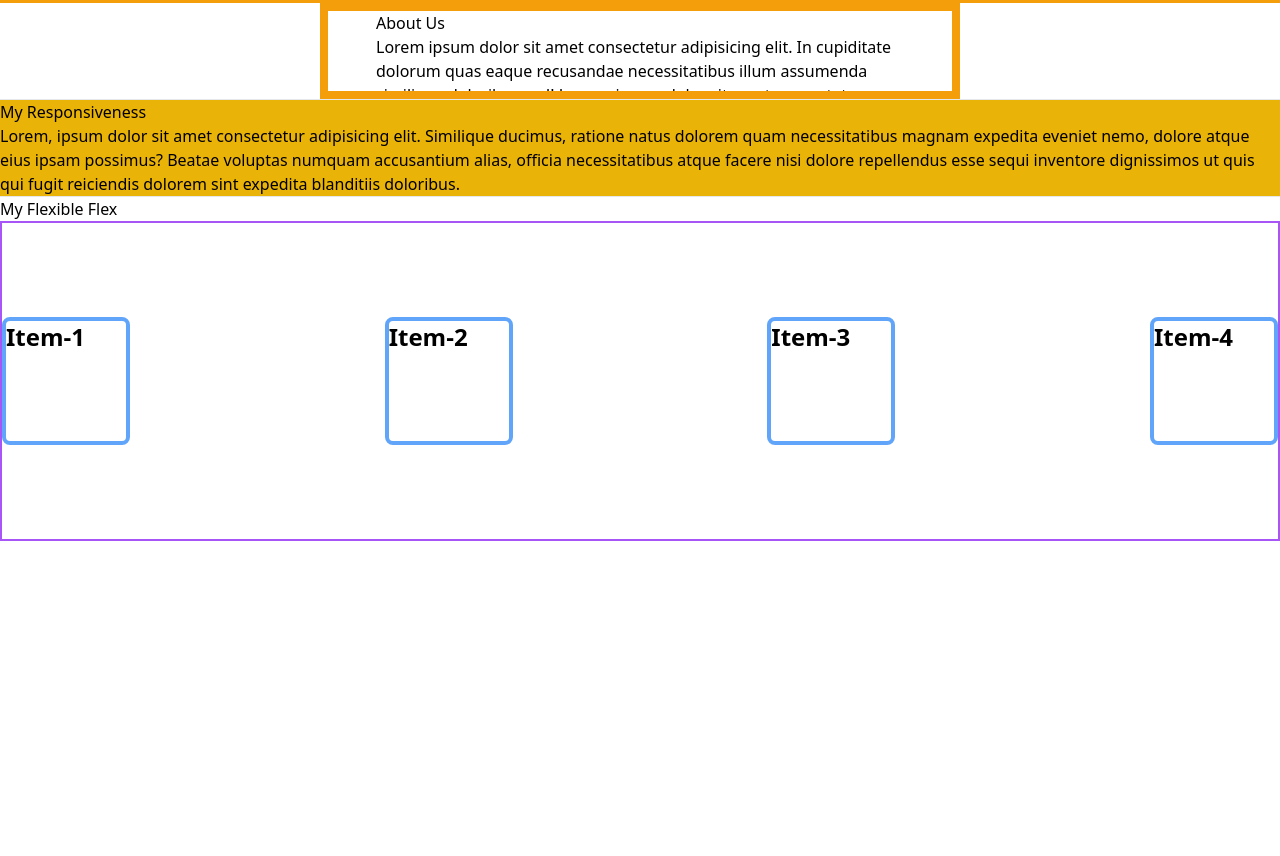
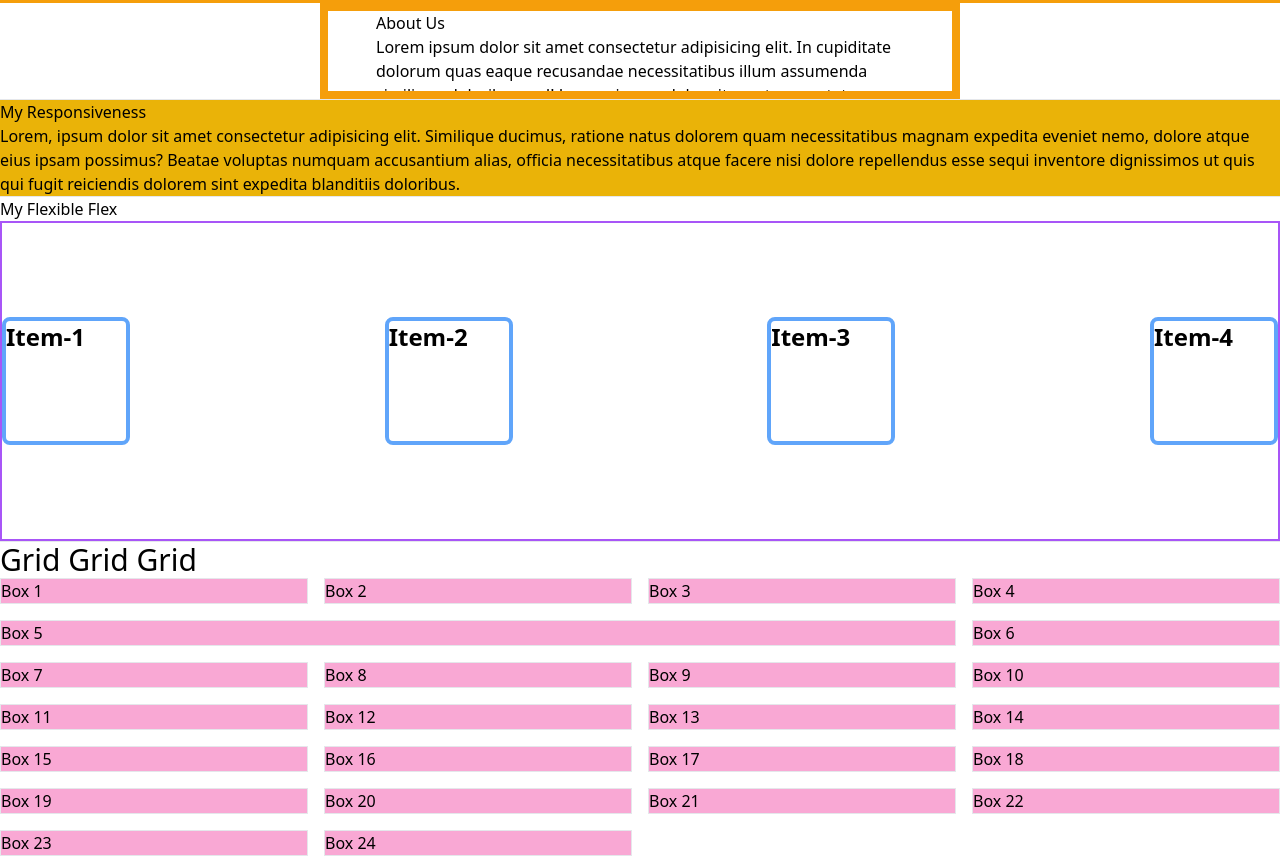
Before and after one commit to ashikur698/intro-to-tailwind, a plain HTML site: page index.html in a window 1280 px wide. Shown: the part 453-1309 px from the top of the page. Before the commit the page ends 994 px from the top, so only its background shows below. Drawn offline with nearby package versions, Linux system fonts and the light colour scheme.

Commit message:
Added Grid

```diff
--- a/index.html
+++ b/index.html
@@ -45,13 +45,43 @@
         <hr>
         <section>
             <h3>My Flexible Flex</h3>
-                <div class="h-80 border-2 border border-purple-500 md:flex md:justify-between gap-2 items-center">
+                <div class="h-80 overflow-scroll border-2 border border-purple-500 md:flex md:justify-between gap-2 items-center">
                     <div class="w-32 h-32 text-2xl font-bold border-4 border-blue-400 rounded-lg">Item-1</div>
                     <div class="w-32 h-32 text-2xl font-bold border-4 border-blue-400 rounded-lg">Item-2</div>
                     <div class="w-32 h-32 text-2xl font-bold border-4 border-blue-400 rounded-lg">Item-3</div>
                     <div class="w-32 h-32 text-2xl font-bold border-4 border-blue-400 rounded-lg">Item-4</div>
                 </div>
         </section>
+        <hr>
+        <section>
+            <h3 class="text-3xl">Grid Grid Grid</h3>
+            <div class="grid sm:grid-cols-2 md:grid-cols-3 lg:grid-cols-4 gap-4">
+                <div class="bg-pink-300 border border-rounded-md">Box 1</div>
+                <div class="bg-pink-300 border border-rounded-md">Box 2</div>
+                <div class="bg-pink-300 border border-rounded-md">Box 3</div>
+                <div class="bg-pink-300 border border-rounded-md">Box 4</div>
+                <div class="bg-pink-300 border border-rounded-md col-span-3">Box 5</div>
+                <div class="bg-pink-300 border border-rounded-md">Box 6</div>
+                <div class="bg-pink-300 border border-rounded-md">Box 7</div>
+                <div class="bg-pink-300 border border-rounded-md">Box 8</div>
+                <div class="bg-pink-300 border border-rounded-md">Box 9</div>
+                <div class="bg-pink-300 border border-rounded-md">Box 10</div>
+                <div class="bg-pink-300 border border-rounded-md">Box 11</div>
+                <div class="bg-pink-300 border border-rounded-md">Box 12</div>
+                <div class="bg-pink-300 border border-rounded-md">Box 13</div>
+                <div class="bg-pink-300 border border-rounded-md">Box 14</div>
+                <div class="bg-pink-300 border border-rounded-md">Box 15</div>
+                <div class="bg-pink-300 border border-rounded-md">Box 16</div>
+                <div class="bg-pink-300 border border-rounded-md">Box 17</div>
+                <div class="bg-pink-300 border border-rounded-md">Box 18</div>
+                <div class="bg-pink-300 border border-rounded-md">Box 19</div>
+                <div class="bg-pink-300 border border-rounded-md">Box 20</div>
+                <div class="bg-pink-300 border border-rounded-md">Box 21</div>
+                <div class="bg-pink-300 border border-rounded-md">Box 22</div>
+                <div class="bg-pink-300 border border-rounded-md">Box 23</div>
+                <div class="bg-pink-300 border border-rounded-md">Box 24</div>
+            </div>
+        </section>
     </main>
 </body>
 </html>
```
